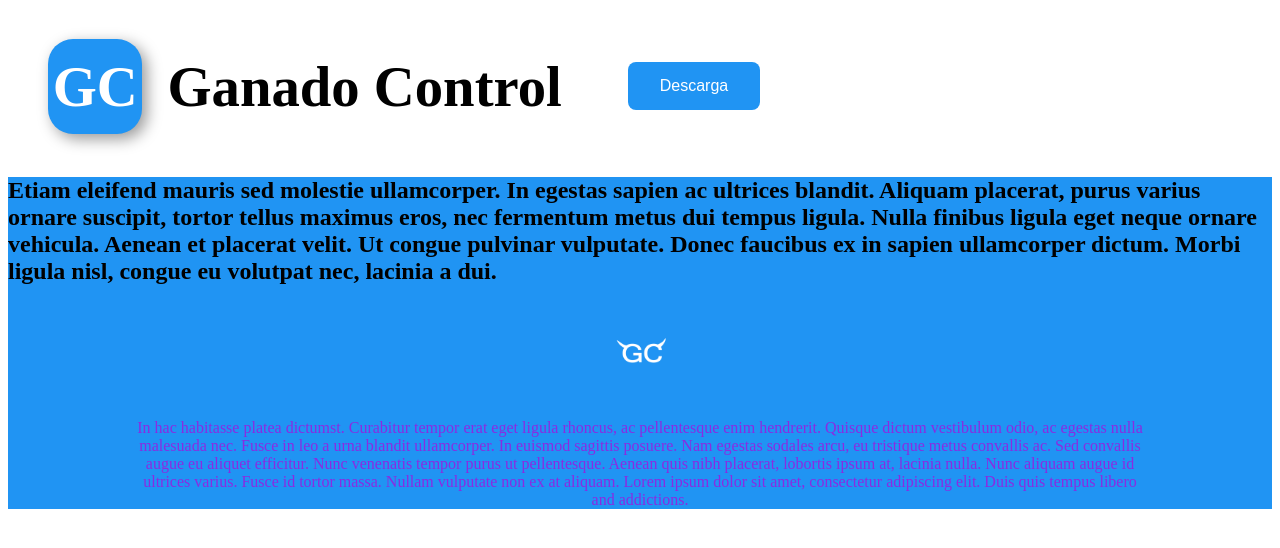
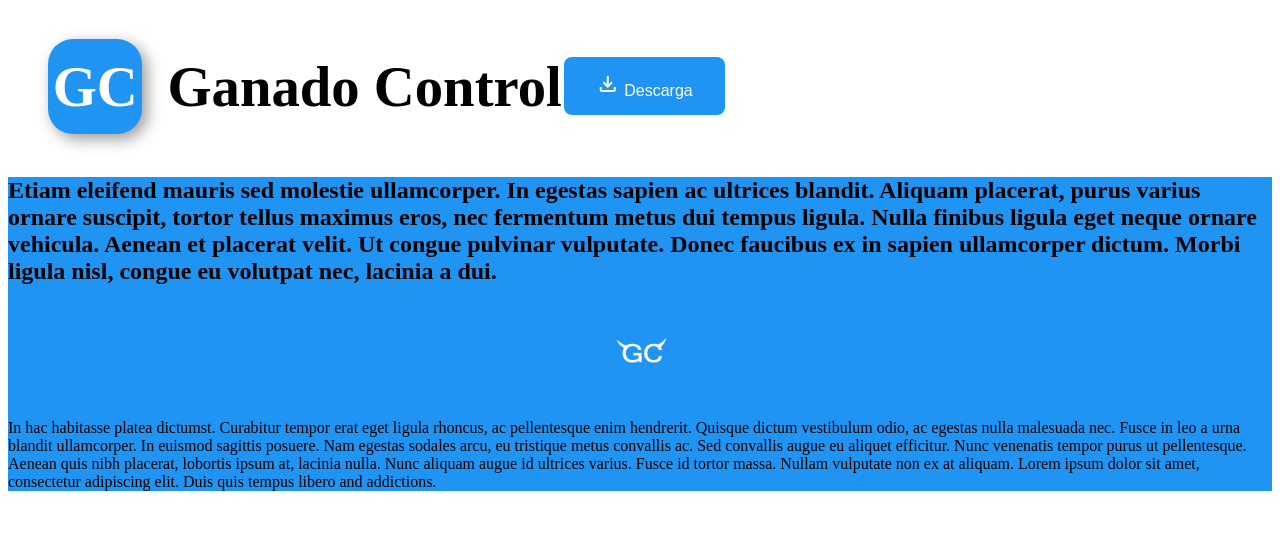
Before and after one commit to AntonioShau/AntonioShau.github.io, a plain HTML site: page index.html in a window 1280 px wide. Drawn offline with nearby package versions, Linux system fonts and the light colour scheme.

Commit message:
modified

```diff
--- a/index.html
+++ b/index.html
@@ -8,6 +8,7 @@
     <title>Ganado Control</title>
     <link rel="stylesheet" href="./style.css">
     <link rel="icon" href="./favicon.png" type="image/x-icon">
+    <link rel="stylesheet" href="https://fonts.googleapis.com/css2?family=Material+Symbols+Outlined:opsz,wght,FILL,GRAD@24,400,0,0" />
 </head>
 
 <body>
@@ -27,7 +28,14 @@
                 </li>
                 <li>
                     <div id="download_button_div">
-                        <button id="download_button" type="button">Descarga</button>
+                        <button id="download_button" type="button">
+                            <i class = "material-icons">
+                                <span class="material-symbols-outlined">
+                                    download
+                                </span>
+                            </i>
+                            Descarga
+                        </button>
                     </div>
                 </li>
             </ul>
--- a/style.css
+++ b/style.css
@@ -45,15 +45,9 @@ img{
     width: 2.5cm;
     height: 2.5cm;
 }
-p {
-    color: blueviolet;
-    text-align: center;
-    padding-left: 10%;
-    padding-right: 10%;
-  }
 
-#download_button_div {
-  padding-left: 5vmax;
+.material-symbols-outlined {
+  padding-top: 0px;
 }
 
 #download_button {
```
